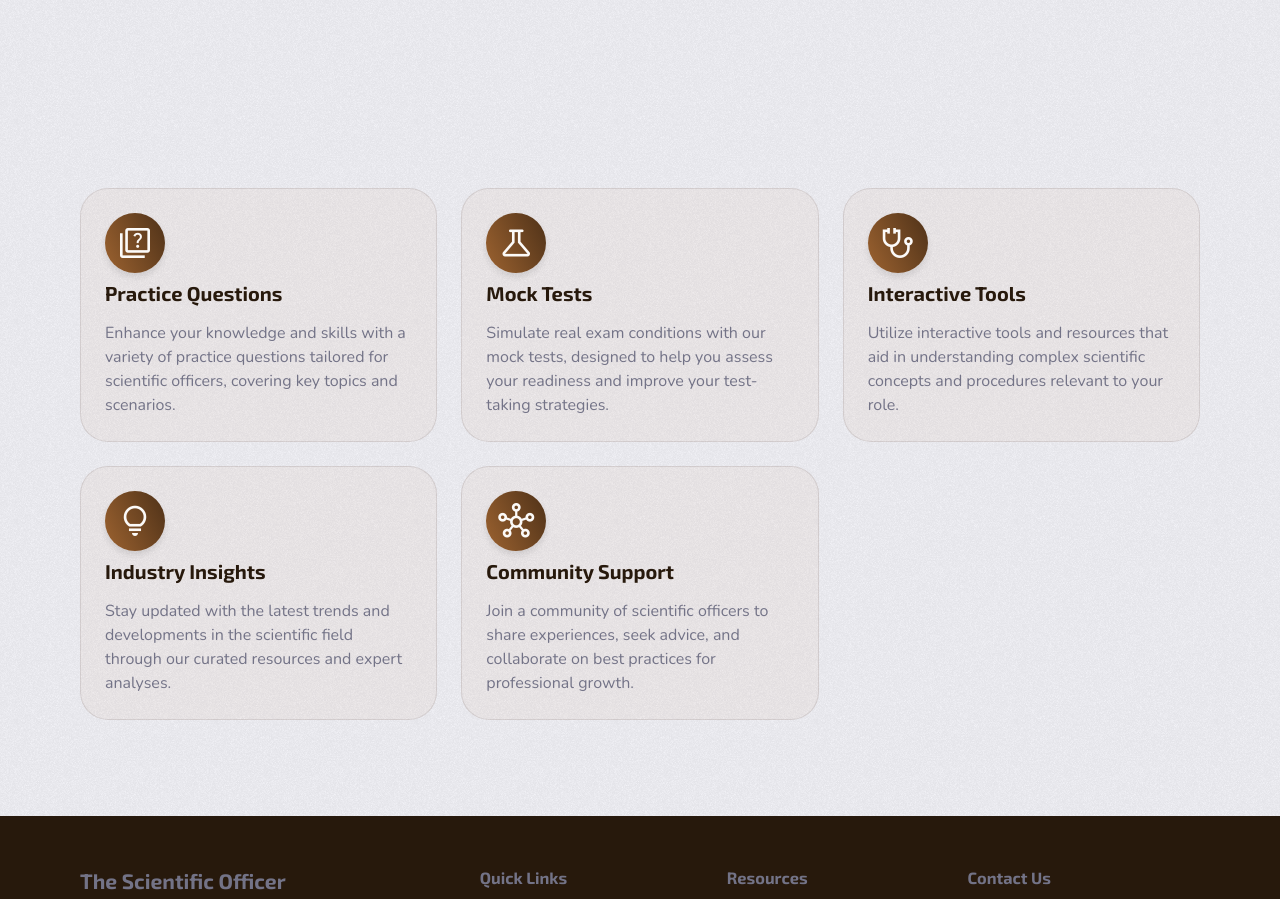
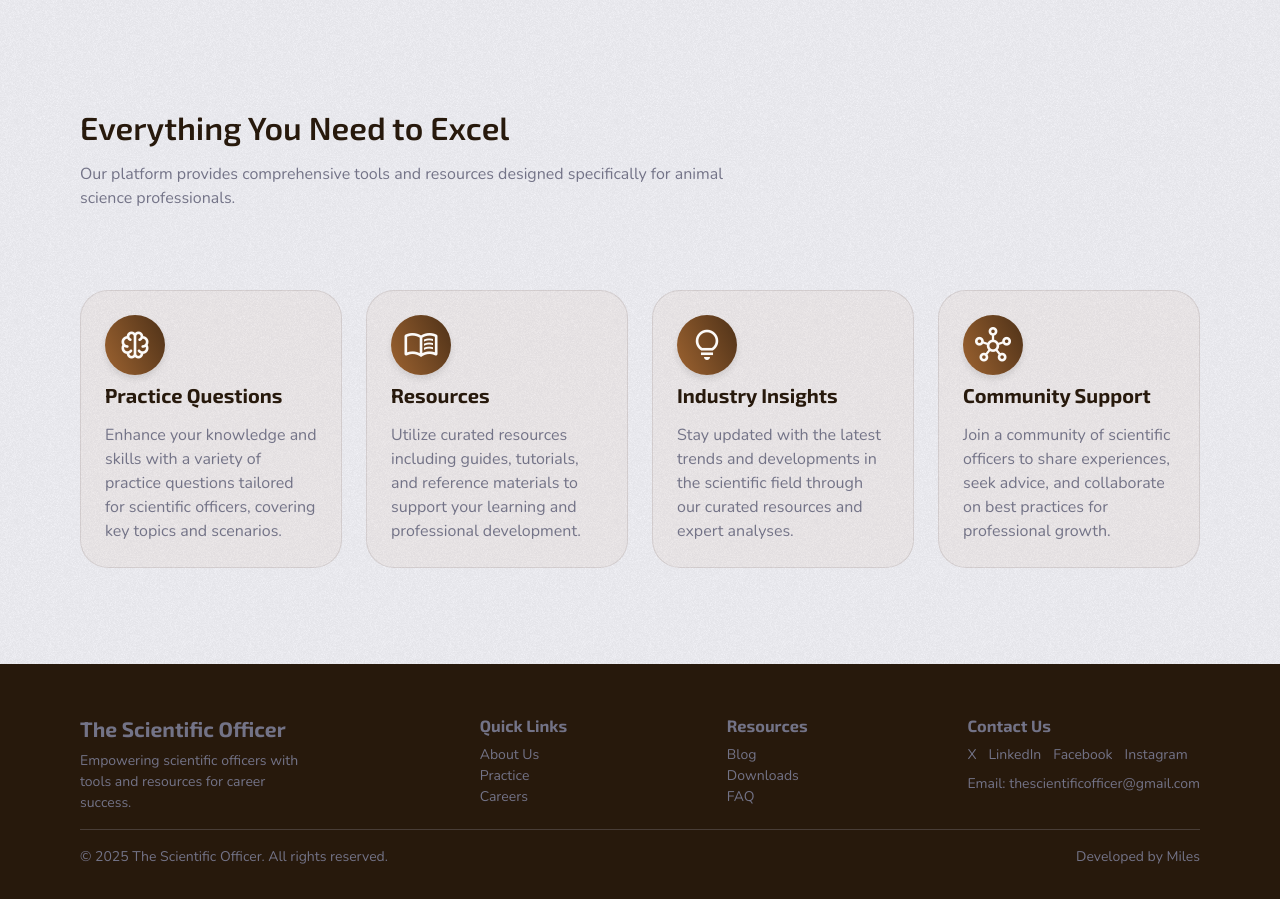
Before and after one commit to Timbar09/the_scientific_officer, a React (Vite) app: page / in a window 1280 px wide. Shown: the part 628-1527 px from the top of the page. Built offline with nearby package versions, Linux system fonts and the light colour scheme.

Commit message:
Update HomeFeatures component and improve grid layout for feature list

```diff
--- a/src/assets/sass/pages/_Home.scss
+++ b/src/assets/sass/pages/_Home.scss
@@ -82,7 +82,15 @@
 
     &--list {
       padding-top: 5rem;
-      grid-template-columns: repeat(auto-fit, minmax(17em, 1fr));
+      grid-template-columns: 1fr;
+
+      @include mq(md) {
+        grid-template-columns: repeat(2, 1fr);
+      }
+
+      @include mq(lg) {
+        grid-template-columns: repeat(4, 1fr);
+      }
     }
 
     &--item {
--- a/src/pages/home/HomeFeatures.tsx
+++ b/src/pages/home/HomeFeatures.tsx
@@ -1,30 +1,17 @@
 const HomeFeatures = () => {
   const features = [
     {
-      icon: "Quiz",
+      icon: "Neurology",
       title: "Practice Questions",
       description:
         "Enhance your knowledge and skills with a variety of practice questions tailored for scientific officers, covering key topics and scenarios.",
       link: "/practice",
     },
     {
-      icon: "Science",
-      title: "Mock Tests",
+      icon: "menu_book",
+      title: "Resources",
       description:
-        "Simulate real exam conditions with our mock tests, designed to help you assess your readiness and improve your test-taking strategies.",
-      link: "/practice",
-    },
-    // {
-    //   icon: "Newspaper",
-    //   title: "Comprehensive Articles",
-    //   description:
-    //     "Access a wide range of articles covering essential topics for scientific officers, from research methodologies to regulatory compliance.",
-    // },
-    {
-      icon: "Stethoscope",
-      title: "Interactive Tools",
-      description:
-        "Utilize interactive tools and resources that aid in understanding complex scientific concepts and procedures relevant to your role.",
+        "Utilize curated resources including guides, tutorials, and reference materials to support your learning and professional development.",
       link: "/resources",
     },
     {
@@ -47,16 +34,29 @@ const HomeFeatures = () => {
     //   description:
     //     "Stay informed with regular updates on the latest industry trends, research findings, and best practices to keep your knowledge current.",
     // },
+    // {
+    //   icon: "Science",
+    //   title: "Mock Tests",
+    //   description:
+    //     "Simulate real exam conditions with our mock tests, designed to help you assess your readiness and improve your test-taking strategies.",
+    //   link: "/practice",
+    // },
+    // {
+    //   icon: "Newspaper",
+    //   title: "Comprehensive Articles",
+    //   description:
+    //     "Access a wide range of articles covering essential topics for scientific officers, from research methodologies to regulatory compliance.",
+    // },
   ];
   return (
     <section className="home__feature main__section">
-      <h2 className="home__feature--title sr-only">Features</h2>
+      <h2 className="home__section--title clr-primary-900 m-block-end-3">
+        Everything You Need to Excel
+      </h2>
 
-      <p className="home__feature--description sr-only">
-        Discover the key features of our platform that empower scientific
-        officers to excel in their roles. From comprehensive articles to
-        interactive tools, explore how we support your professional growth and
-        success.
+      <p className="home__feature--description">
+        Our platform provides comprehensive tools and resources designed
+        specifically for animal science professionals.
       </p>
 
       <ul className="home__feature--list grid gap-4">
```
